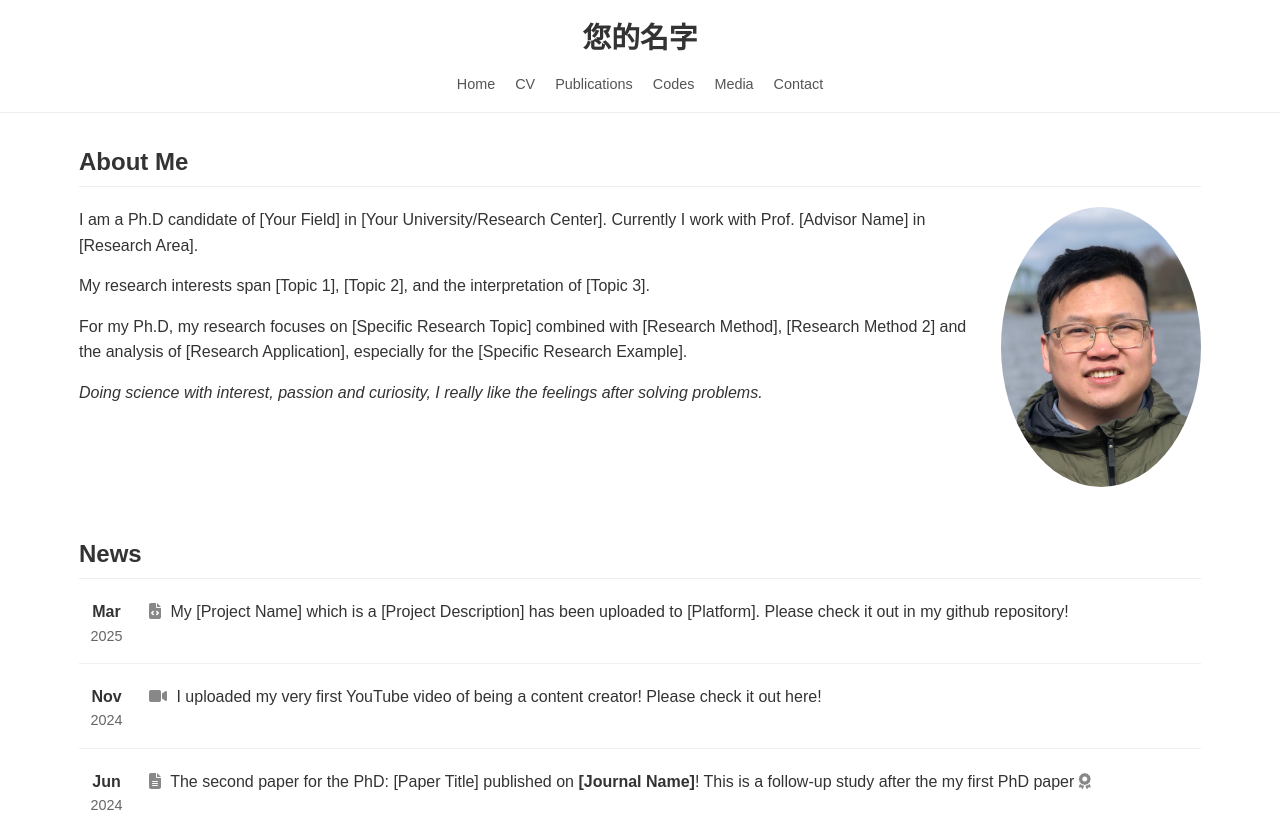
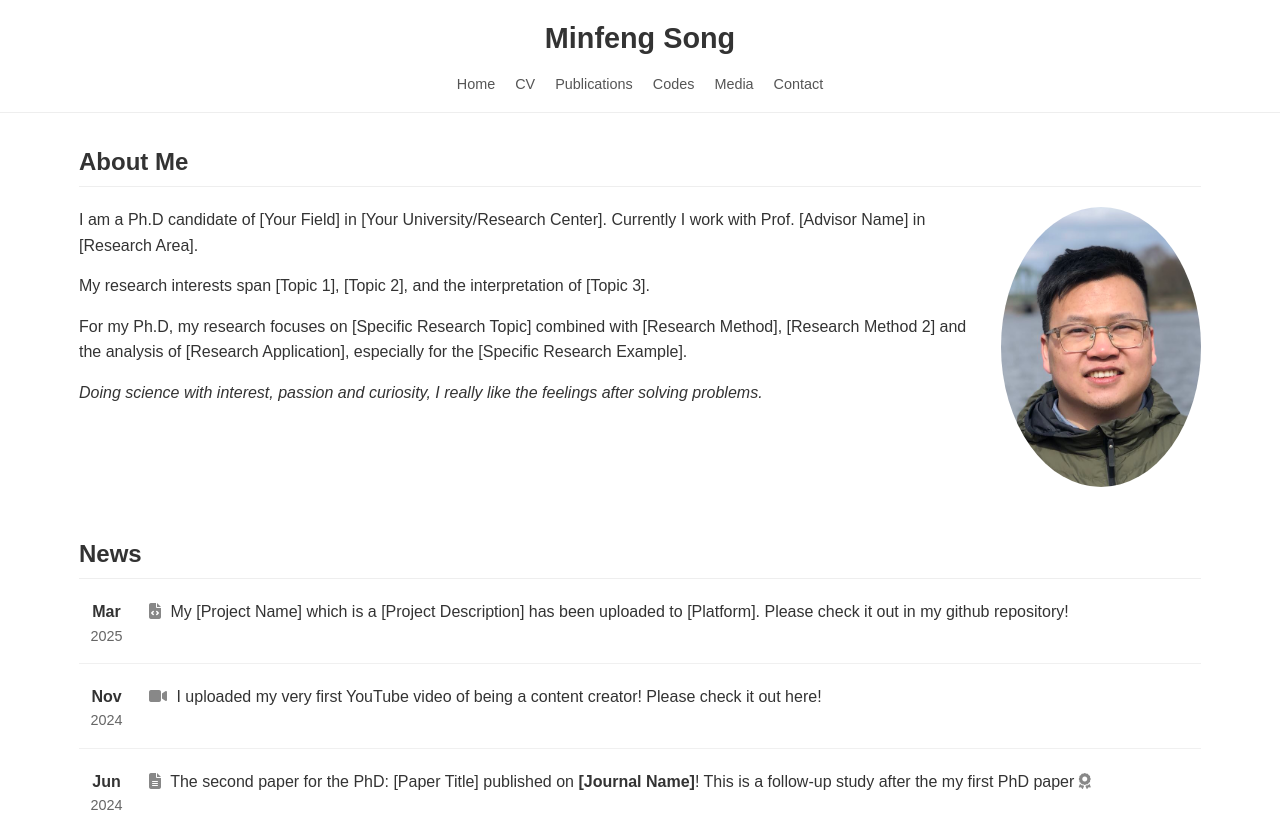
Before and after one commit to minfengsong/gnssr, a plain HTML site: page index.html in a window 1280 px wide. Shown: the top 820 px of the page. Drawn offline with Linux system fonts and the light colour scheme.

Commit message:
Update index.html

```diff
--- a/index.html
+++ b/index.html
@@ -10,7 +10,7 @@
 <body>
     <header>
         <div class="container">
-            <h1 class="site-title"><a href="index.html">您的名字</a></h1>
+            <h1 class="site-title"><a href="index.html">Minfeng Song</a></h1>
             <nav>
                 <ul>
                     <li><a href="index.html">Home</a></li>
```
